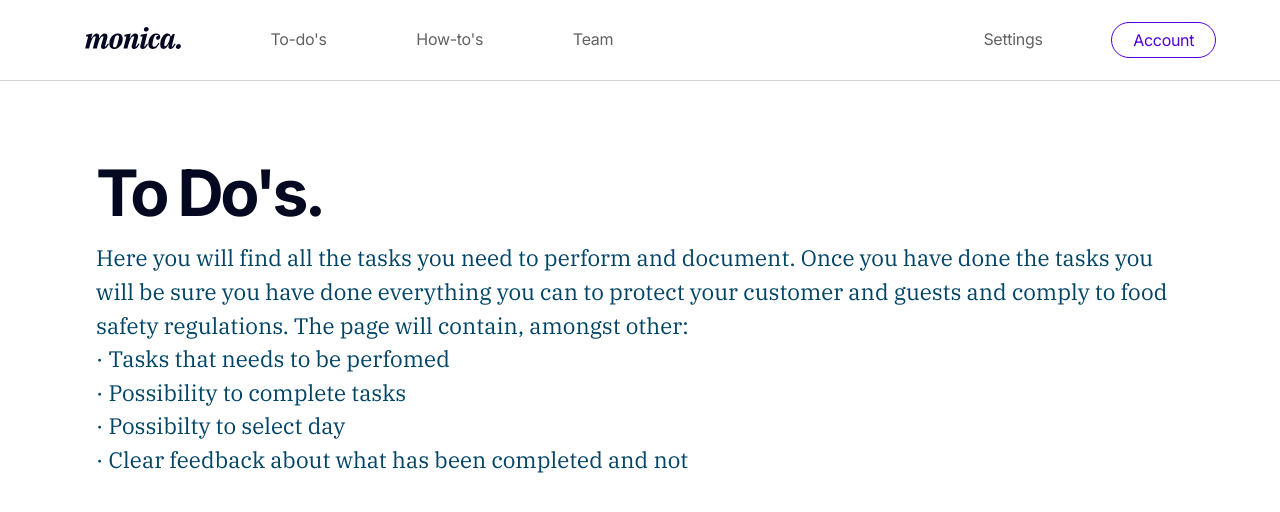
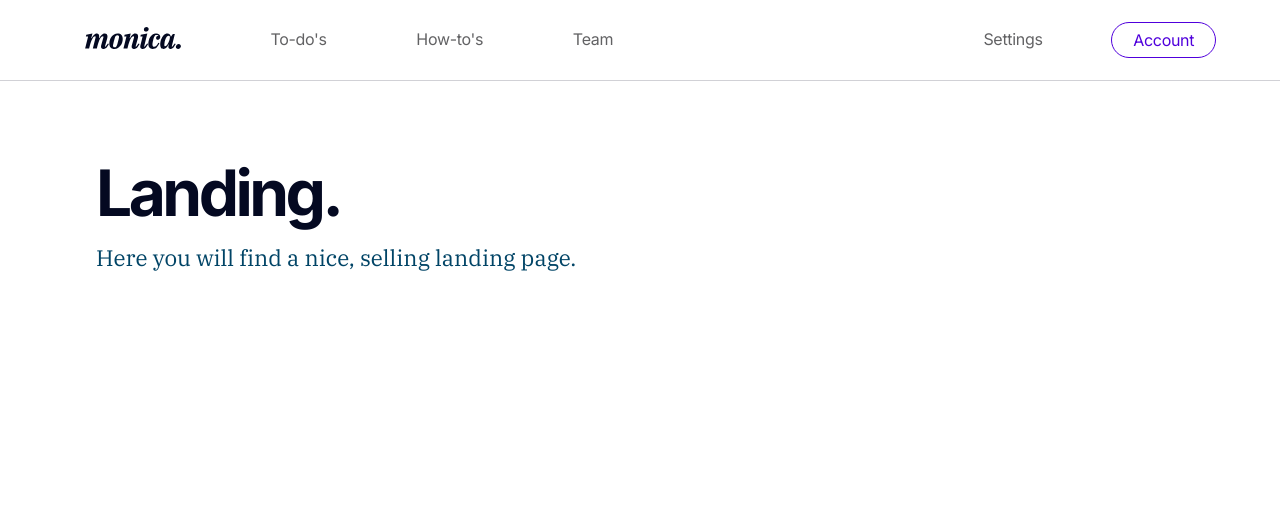
Before and after one commit to evilpaper/monica, a React (Create React App) app: page /landing in a window 1280 px wide. Shown: the top 512 px of the page. Built offline with nearby package versions, Linux system fonts and the light colour scheme.

Commit message:
Add landing page and set it up in routes

```diff
--- /dev/null
+++ b/src/components/Landing/Landing.jsx
@@ -0,0 +1,10 @@
+import React from "react";
+
+export default function Landing() {
+  return (
+    <section>
+      <h1>Landing.</h1>
+      <p>Here you will find a nice, selling landing page.</p>
+    </section>
+  );
+}
--- /dev/null
+++ b/src/components/Landing/index.js
@@ -0,0 +1,3 @@
+import Landing from "./Landing.jsx";
+
+export default Landing;
--- a/src/components/Navigation/Navigation.jsx
+++ b/src/components/Navigation/Navigation.jsx
@@ -5,14 +5,15 @@ import {
   Route,
   NavLink,
 } from "react-router-dom";
+import logo from "../../assets/monica-logo.svg";
 import Todos from "../Todos";
 import Howtos from "../Howtos";
 import Team from "../Team";
 import Settings from "../Settings";
 import Account from "../Account";
-import logo from "../../assets/monica-logo.svg";
 import SignIn from "../SignIn";
 import SignUp from "../SignUp";
+import Landing from "../Landing";
 
 function Navigation() {
   return (
@@ -103,6 +104,9 @@ function Navigation() {
         <Route path="/signin">
           <SignIn />
         </Route>
+        <Route path="/landing">
+          <Landing />
+        </Route>
         <Route path="/">
           <Todos />
         </Route>
```
Also changed, not shown: src/data.js (added, +7 -0 lines), 1 other file (tests, documents, lock files or other folders).
